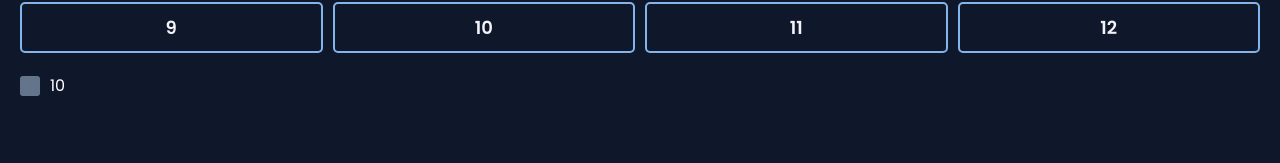
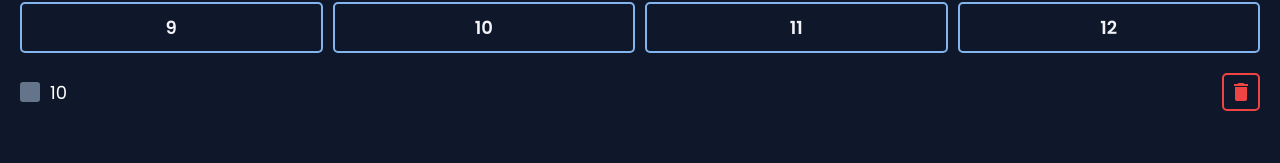
Before and after one commit to xyugen/monolazy, a React (Vite) app: page / in a window 1280 px wide. Both pictures are taken after a click on the button "10". Shown: the part 198-361 px from the top of the page. Built offline with nearby package versions, Linux system fonts and the light colour scheme.

Commit message:
feat: add trash button to clear diced number

```diff
--- a/src/App.css
+++ b/src/App.css
@@ -53,11 +53,27 @@
   padding: 10px 20px;
 }
 
+.diced-number {
+  display: flex;
+  justify-content: space-between;
+}
+
 .diced-number > * {
   display: flex;
   flex-direction: row;
   align-items: center;
   gap: 10px;
+}
+
+.diced-label {
+  font-size: large;
+}
+
+.clear-button {
+  padding: 5px 5px;
+  border-radius: 5px;
+  border: 2px solid var(--color-error);
+  cursor: pointer;
 }
 
 /* TOASTS */
@@ -80,3 +96,7 @@
   background-color: var(--color-primary);
   color: var(--color-background);
 }
+
+.toast-clear {
+  background-color: var(--color-error);
+}
--- a/src/App.tsx
+++ b/src/App.tsx
@@ -2,6 +2,7 @@ import { Toaster, toast } from 'sonner';
 import './App.css'
 import DiceButton from './Components/DiceButton'
 import { useState } from 'react';
+import Trash from './Assets/mdi_trash.svg';
 
 const App = () => {
   const diceNumbers: number[] = Array.from({ length: 12 }, (_, index) => index + 1);
@@ -40,6 +41,20 @@ const App = () => {
     });
   }
 
+  const handleClearButton = (index: number) => {
+    toast.error('Cleared a ' + diceRolls[index] + '!', {
+      className: 'toast-clear',
+    })
+
+    const newDiceRolls = diceRolls.filter((_, i) => i !== index)
+    setDiceRolls(newDiceRolls)
+    setCheckedState((prevState) => {
+      const newState = [...prevState];
+      newState[index] = false;
+      return newState;
+    });
+  }
+
   return (
     <>
       <div className='header'>
@@ -58,9 +73,9 @@ const App = () => {
           <div className='diced-number' key={index}>
             <div>
               <input name={'dice' + index} id={'dice' + index} type="checkbox" onChange={() => handleDicedChecked(index)} />
-              <label htmlFor={'dice' + index} style={{ textDecoration: checkedState[index] ? 'line-through' : 'none' }}>{diceRoll}</label>
+              <label className='diced-label' htmlFor={'dice' + index} style={{ textDecoration: checkedState[index] ? 'line-through' : 'none' }}>{diceRoll}</label>
             </div>
-
+            <button className='clear-button'><img src={Trash} alt="Trash" onClick={() => handleClearButton(index)} /></button>
           </div>
         ))
         }
```
Also changed, not shown: src/Assets/mdi_trash.svg (added).
